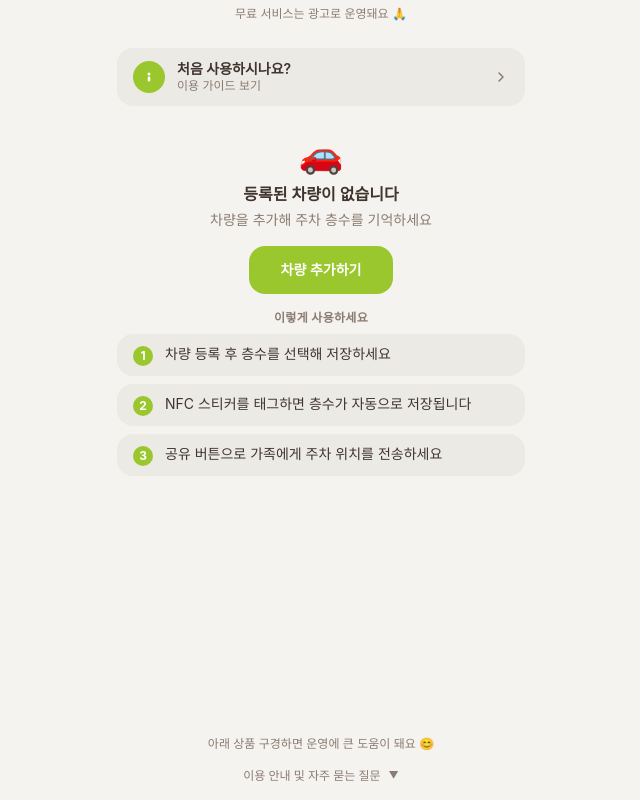
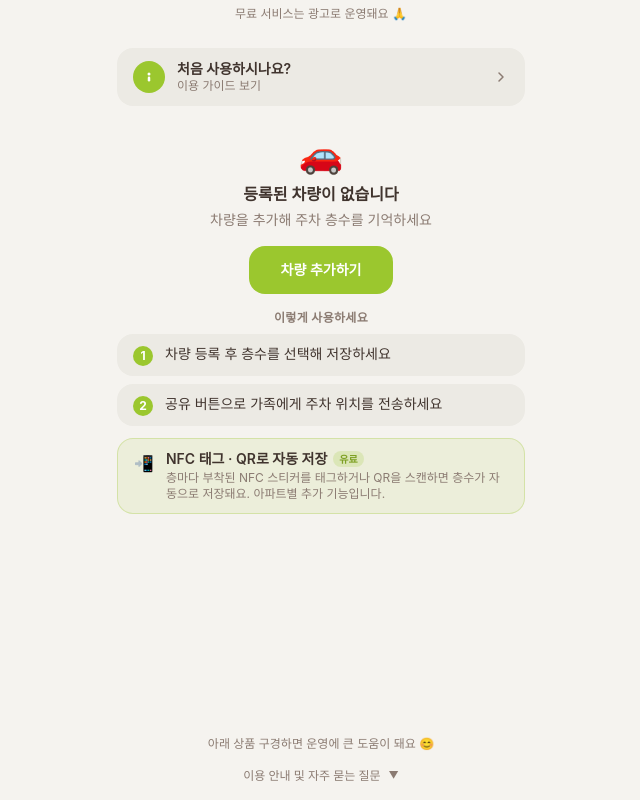
Before and after one commit to ssedol/myfloor, a Next.js app: page / in a window 1280 px wide. Shown: the whole page, without its empty margins (319-959 px from the left). Built offline with nearby package versions, Linux system fonts and the light colour scheme; a web font is replaced by a local one.

Commit message:
NFC·QR 자동저장을 유료 기능으로 분리 표기
일반 사용법 목록(1.등록 2.공유)에서 NFC 항목을 빼고,
하단에 '유료' 배지가 붙은 아파트별 추가 기능 카드로 분리

Co-Authored-By: Claude Opus 4.8 <noreply@anthropic.com>

```diff
--- a/src/app/page.tsx
+++ b/src/app/page.tsx
@@ -102,8 +102,7 @@ export default function Home() {
                 <p className="text-sub text-xs font-semibold tracking-wide mb-2 text-center">이렇게 사용하세요</p>
                 {[
                   { icon: "1", text: "차량 등록 후 층수를 선택해 저장하세요" },
-                  { icon: "2", text: "NFC 스티커를 태그하면 층수가 자동으로 저장됩니다" },
-                  { icon: "3", text: "공유 버튼으로 가족에게 주차 위치를 전송하세요" },
+                  { icon: "2", text: "공유 버튼으로 가족에게 주차 위치를 전송하세요" },
                 ].map(({ icon, text }) => (
                   <div key={icon} className="flex items-start gap-3 bg-surface rounded-2xl px-4 py-2.5">
                     <span className="w-5 h-5 rounded-full bg-primary text-white text-xs font-bold flex items-center justify-center flex-shrink-0 mt-0.5">
@@ -112,6 +111,21 @@ export default function Home() {
                     <p className="text-main text-sm leading-snug">{text}</p>
                   </div>
                 ))}
+
+                <div className="flex items-start gap-3 bg-primary/10 border border-primary/30 rounded-2xl px-4 py-2.5 mt-3">
+                  <span className="text-base flex-shrink-0 mt-0.5">📲</span>
+                  <div>
+                    <p className="text-main text-sm font-semibold leading-snug">
+                      NFC 태그 · QR로 자동 저장
+                      <span className="ml-1.5 align-middle text-[10px] font-bold text-primary-dark bg-primary/20 rounded-full px-1.5 py-0.5">
+                        유료
+                      </span>
+                    </p>
+                    <p className="text-sub text-xs leading-snug mt-0.5">
+                      층마다 부착된 NFC 스티커를 태그하거나 QR을 스캔하면 층수가 자동으로 저장돼요. 아파트별 추가 기능입니다.
+                    </p>
+                  </div>
+                </div>
               </div>
             </div>
           ) : (
```
